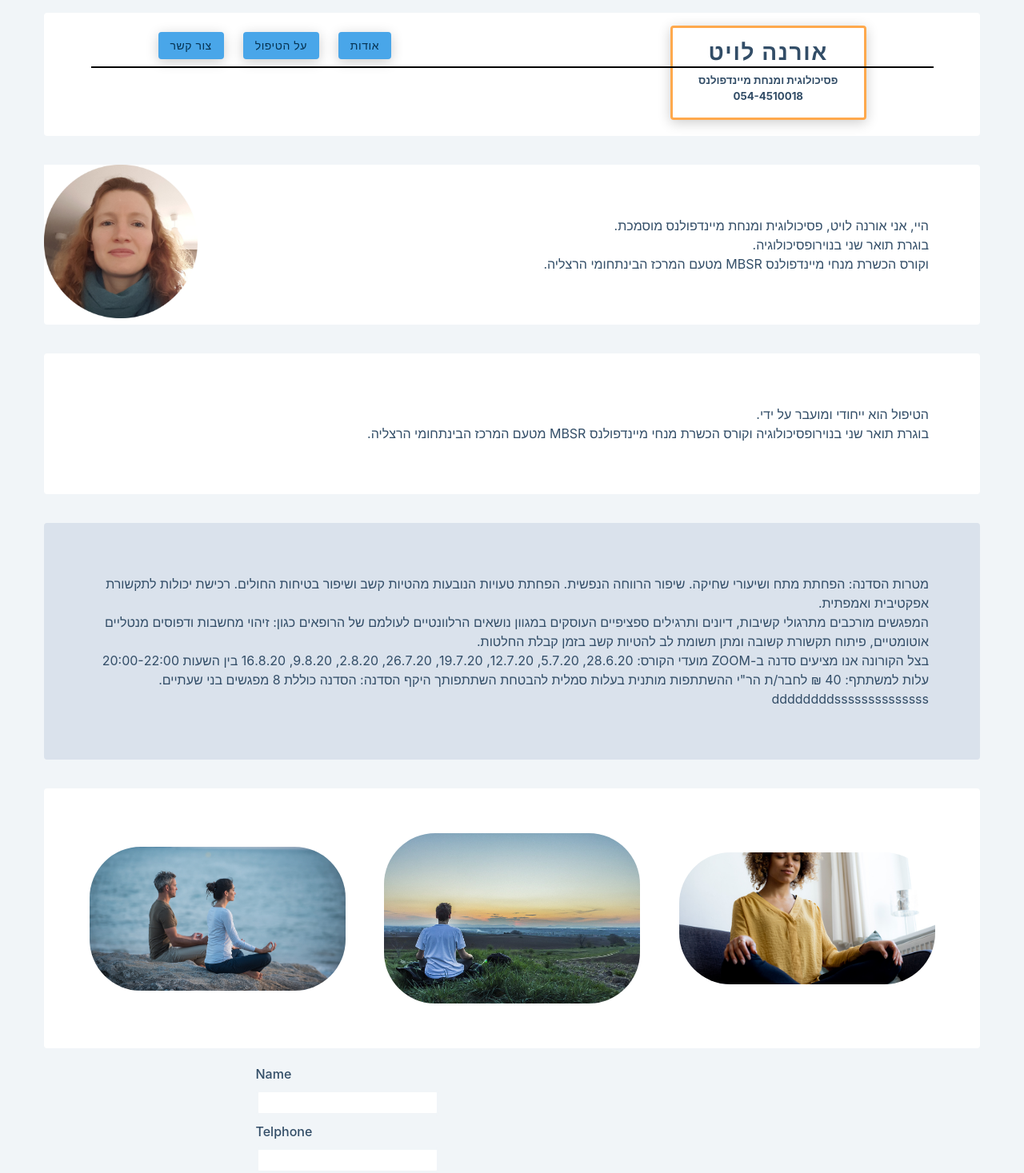
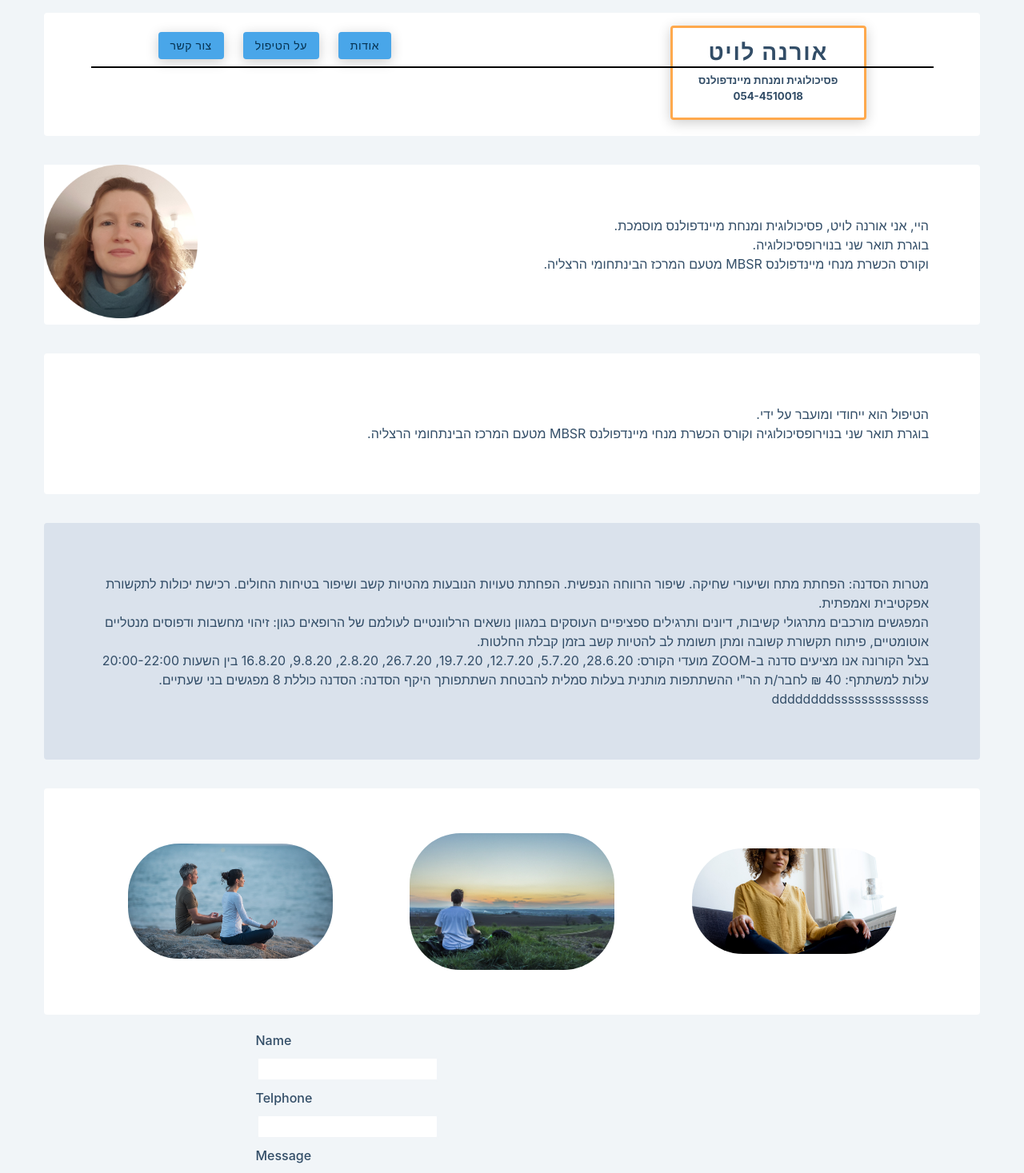
Before and after one commit to maya-dot/orna-page, a React (Create React App) app: page / in a window 1280 px wide. Shown: the top 1467 px of the page at 80% size. Built offline with nearby package versions, Linux system fonts and the light colour scheme; grey boxes are pictures that could not be loaded.

Commit message:
Update index.css

```diff
--- a/src/index.css
+++ b/src/index.css
@@ -265,7 +265,7 @@ section {
 .img-item {
   margin: 1.5rem;
   border-radius: 4rem;
-  width: 20rem;
+  width: 20vw;
 }
 .big {
   background: var(--clr-grey-9);
```
